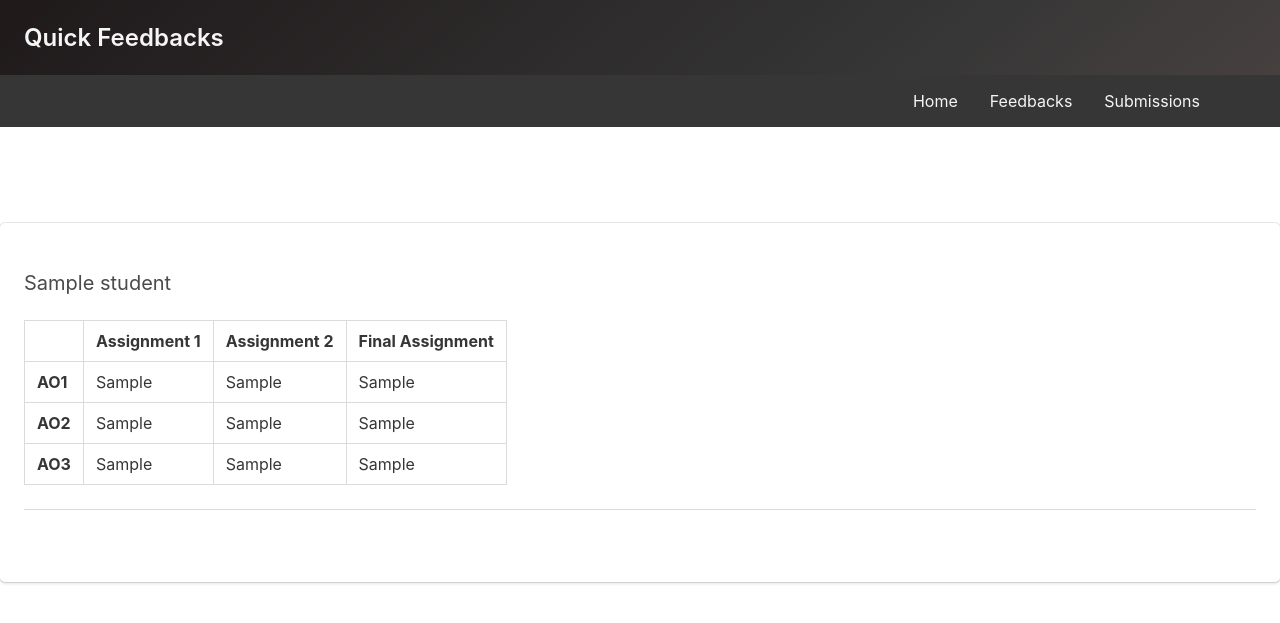
After one commit to roshnet/feedback-visualizer, a Flask app: template templates/submissions.html in a window 1280 px wide. The commit adds this page. Shown: the top 623 px of the page. Run offline with Flask 2, Linux system fonts and the light colour scheme; the template is opened without the code that fills it: most values are stand-ins (such as "Sample title", 1, 10 or a date in 2020).

Commit message:
submissions.html: Show all submissions done yet

```diff
--- a/templates/layout.html
+++ b/templates/layout.html
@@ -34,8 +34,8 @@
 		<div id="navMenu" class="navbar-menu">
 			<div class="navbar-end">
                 <a href="/" class="navbar-item">Home</ahref>
-                <a href="/feedback" class="navbar-item">Enter Feedbacks</a>
-				<a href="/viewall" class="navbar-item">View Students</a>
+                <a href="/feedback" class="navbar-item">Feedbacks</a>
+				<a href="/viewall" class="navbar-item">Submissions</a>
 			</div>
 		</div>
 	</div>
@@ -48,6 +48,7 @@
 {% block home %}{% endblock %}
 {% block core %}{% endblock %}
 {% block error %}{% endblock %}
+{% block submissions %}{% endblock %}
 
 </body>
 </html>
--- /dev/null
+++ b/templates/submissions.html
@@ -0,0 +1,47 @@
+{% extends "layout.html" %}
+{% block submissions %}
+
+<section class="section box">
+
+    {% for student in students %}
+
+        <h1 class="subtitle is-5">
+            {{ student.name }}
+        </h1>
+
+        <table class="table is-bordered" style="overflow: scroll">
+            <thead>
+                <th></th>
+                <th>Assignment 1</th>
+                <th>Assignment 2</th>
+                <th>Final Assignment</th>
+            </thead>
+            <tbody>
+                <tr>
+                    <td><b>AO1</b></td>
+                    <td>{{ student.ao1_a1 }}</td>
+                    <td>{{ student.ao1_a2 }}</td>
+                    <td>{{ student.ao1_a3 }}</td>
+                </tr>
+                <tr>
+                    <td><b>AO2</b></td>
+                    <td>{{ student.ao2_a1 }}</td>
+                    <td>{{ student.ao2_a2 }}</td>
+                    <td>{{ student.ao2_a3 }}</td>
+                </tr>
+                <tr>
+                    <td><b>AO3</b></td>
+                    <td>{{ student.ao3_a1 }}</td>
+                    <td>{{ student.ao3_a2 }}</td>
+                    <td>{{ student.ao3_a3 }}</td>
+                </tr>
+            </tbody>
+        </table>
+
+        <hr>
+
+    {% endfor %}
+
+</section>
+
+{% endblock %}
```
Also changed, not shown: templates/temp.html (deleted, +0 -12 lines).
